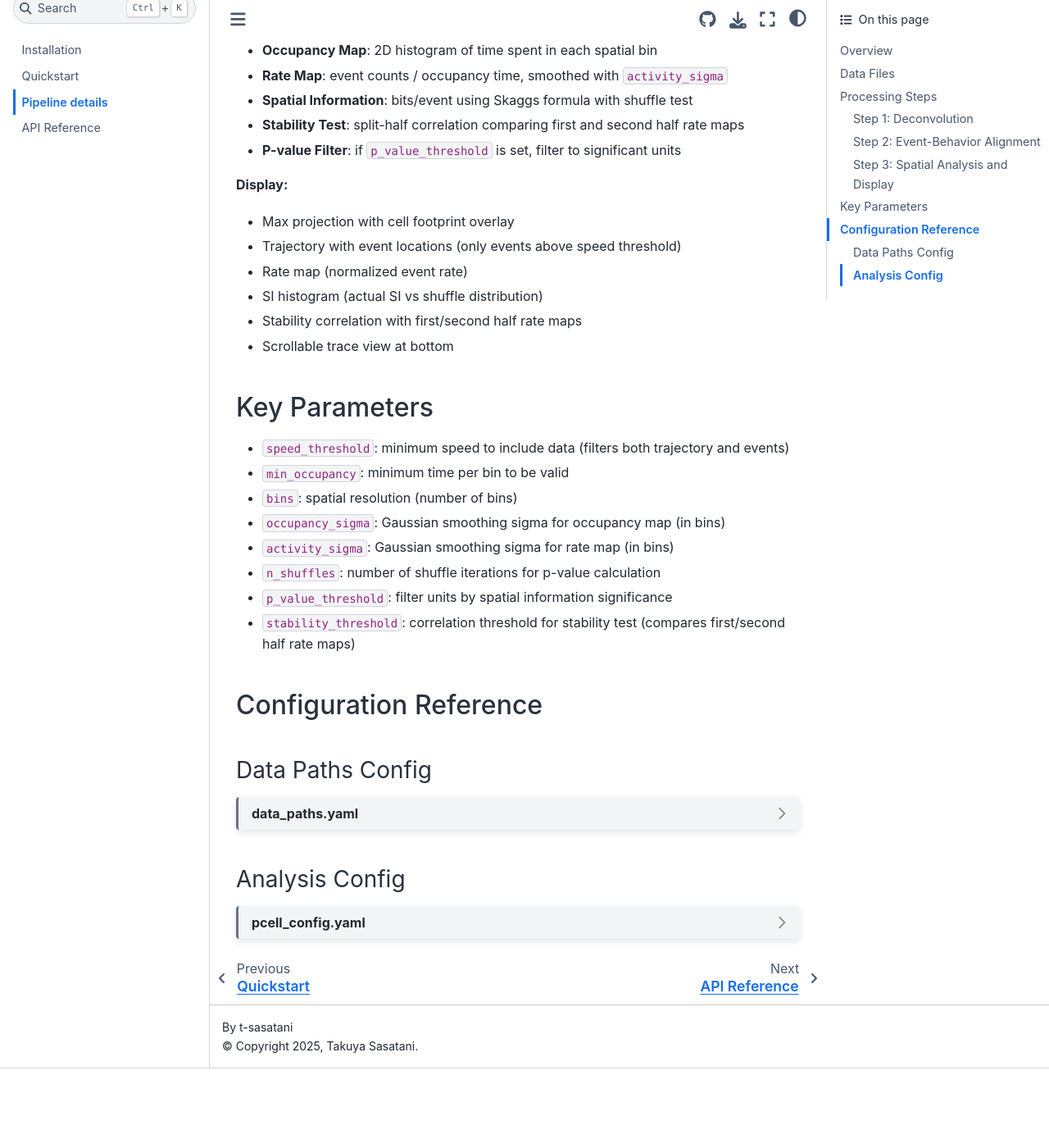
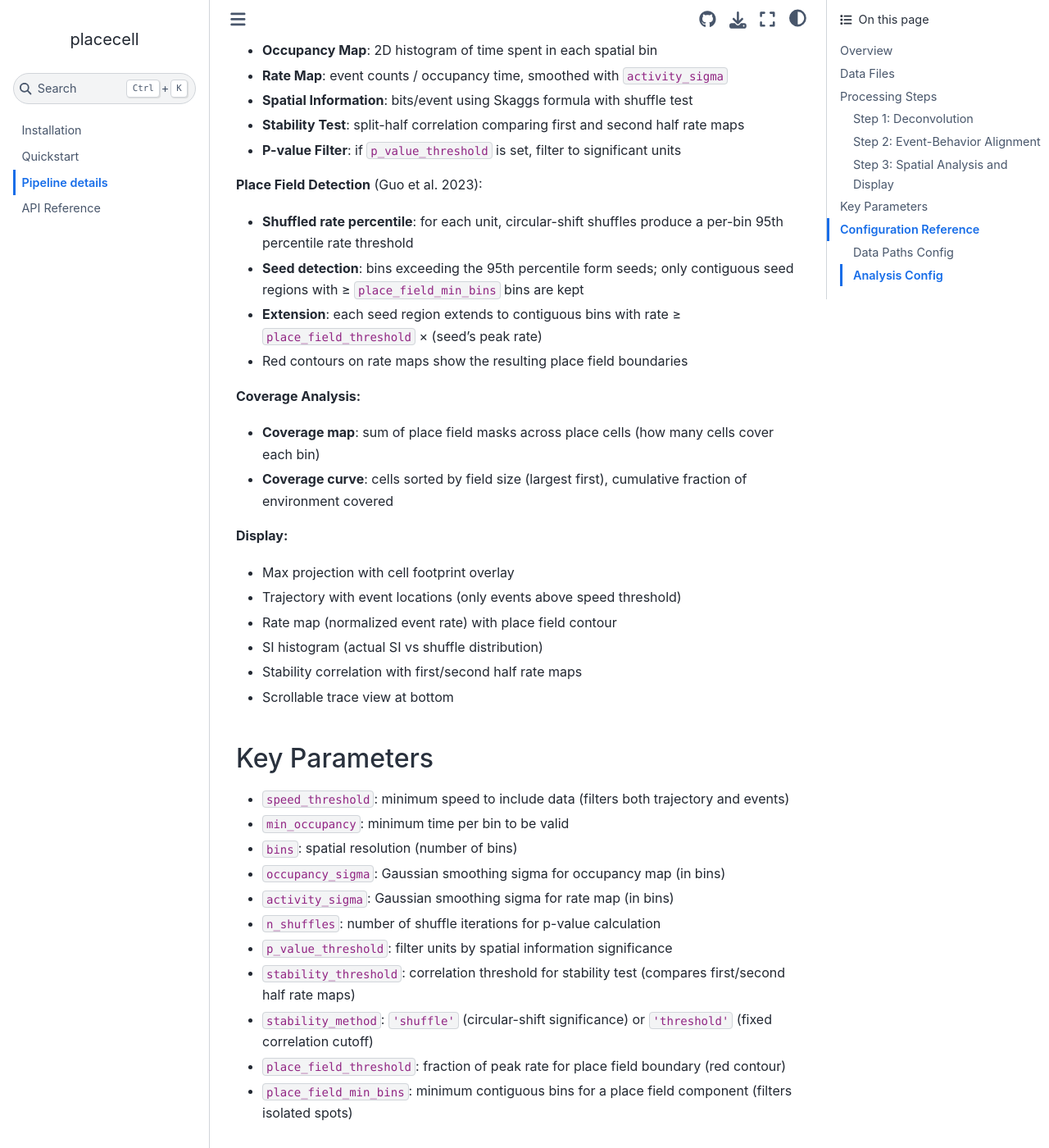
Before and after one commit to miniscope/placecell, a Sphinx documentation site: the page built from docs/pipeline.md, in a window 1280 px wide and 1400 px high, scrolled down 1886 px. Shown: the whole window at 82% size. Built offline with Sphinx 7.4.7 and the Sphinx Book theme 1.1.4, drawn with Linux system fonts in a browser that asks for light colours; before the commit the page ends 3189 px from its top, so only the background shows below that.

Commit message:
cleanup, docs

````diff
--- a/docs/pipeline.md
+++ b/docs/pipeline.md
@@ -118,10 +118,20 @@
 - **Stability Test**: split-half correlation comparing first and second half rate maps
 - **P-value Filter**: if `p_value_threshold` is set, filter to significant units
 
+**Place Field Detection** (Guo et al. 2023):
+- **Shuffled rate percentile**: for each unit, circular-shift shuffles produce a per-bin 95th percentile rate threshold
+- **Seed detection**: bins exceeding the 95th percentile form seeds; only contiguous seed regions with ≥ `place_field_min_bins` bins are kept
+- **Extension**: each seed region extends to contiguous bins with rate ≥ `place_field_threshold` × (seed's peak rate)
+- Red contours on rate maps show the resulting place field boundaries
+
+**Coverage Analysis:**
+- **Coverage map**: sum of place field masks across place cells (how many cells cover each bin)
+- **Coverage curve**: cells sorted by field size (largest first), cumulative fraction of environment covered
+
 **Display:**
 - Max projection with cell footprint overlay
 - Trajectory with event locations (only events above speed threshold)
-- Rate map (normalized event rate)
+- Rate map (normalized event rate) with place field contour
 - SI histogram (actual SI vs shuffle distribution)
 - Stability correlation with first/second half rate maps
 - Scrollable trace view at bottom
@@ -136,6 +146,9 @@
 - `n_shuffles`: number of shuffle iterations for p-value calculation
 - `p_value_threshold`: filter units by spatial information significance
 - `stability_threshold`: correlation threshold for stability test (compares first/second half rate maps)
+- `stability_method`: `'shuffle'` (circular-shift significance) or `'threshold'` (fixed correlation cutoff)
+- `place_field_threshold`: fraction of peak rate for place field boundary (red contour)
+- `place_field_min_bins`: minimum contiguous bins for a place field component (filters isolated spots)
 
 ## Configuration Reference
 
@@ -191,5 +204,11 @@
     event_threshold_sigma: 0  # Sigma multiplier for event amplitude threshold in trajectory visualization
     p_value_threshold: 0.05  # P-value threshold. Only units with p < threshold are plotted.
     stability_threshold: 0.5  # Correlation threshold for stability test (first/second half rate maps)
+    stability_method: shuffle  # 'shuffle' (p-value via circular shift) or 'threshold' (fixed r cutoff)
+    min_shift_seconds: 20  # Minimum circular shift (seconds) for shuffle test
+    si_weight_mode: amplitude  # 'amplitude' (event amplitudes) or 'binary' (event counts)
+    place_field_threshold: 0.2  # Fraction of peak rate for place field boundary (red contour)
+    place_field_min_bins: 5  # Minimum contiguous bins for a place field component
+    place_field_seed_percentile: 95  # Percentile of shuffled rates for seed detection. null = skip (faster)
 ```
 :::
````
Also changed, not shown: references.md (deleted, +0 -52 lines), 2 other files.
